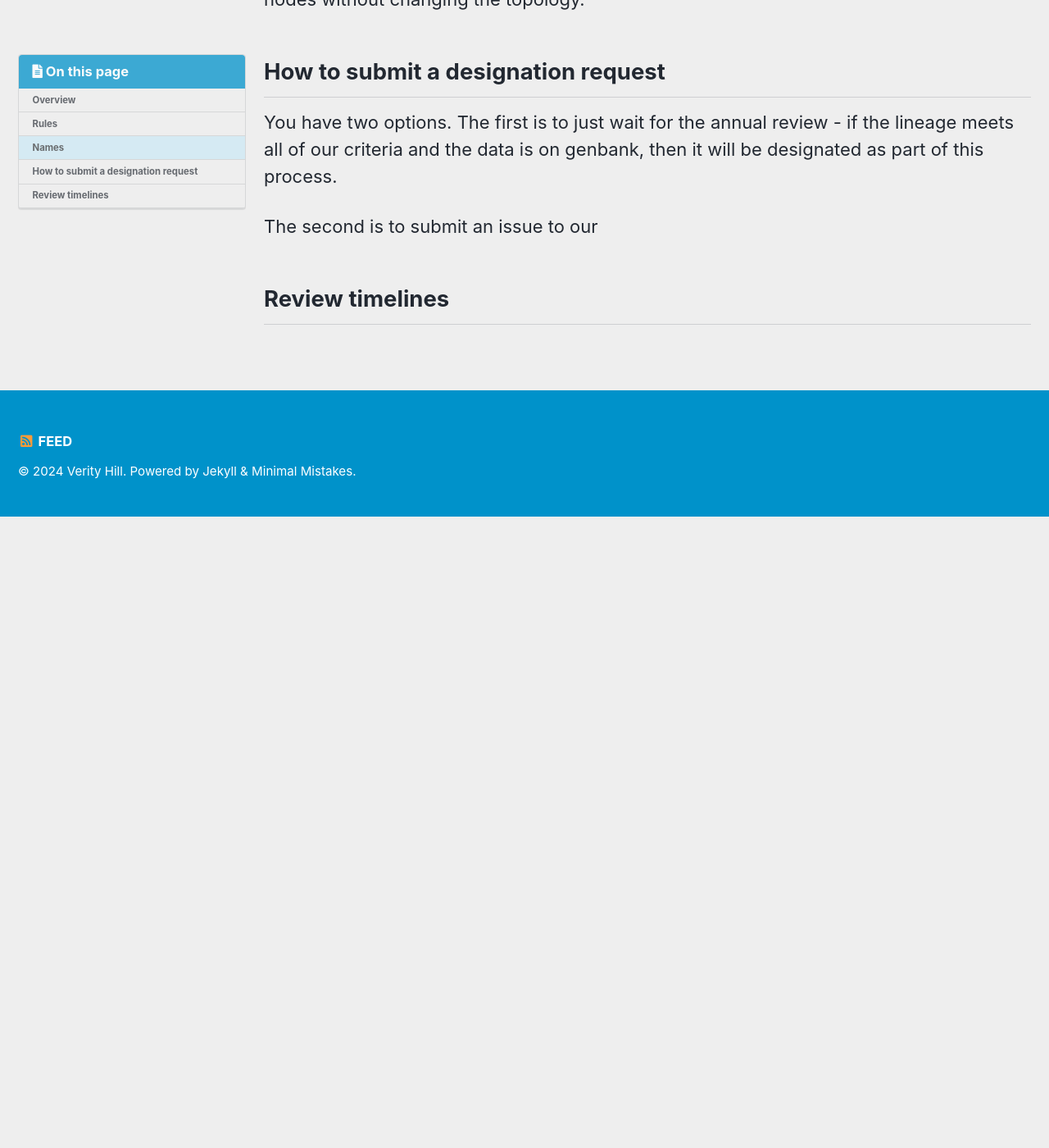
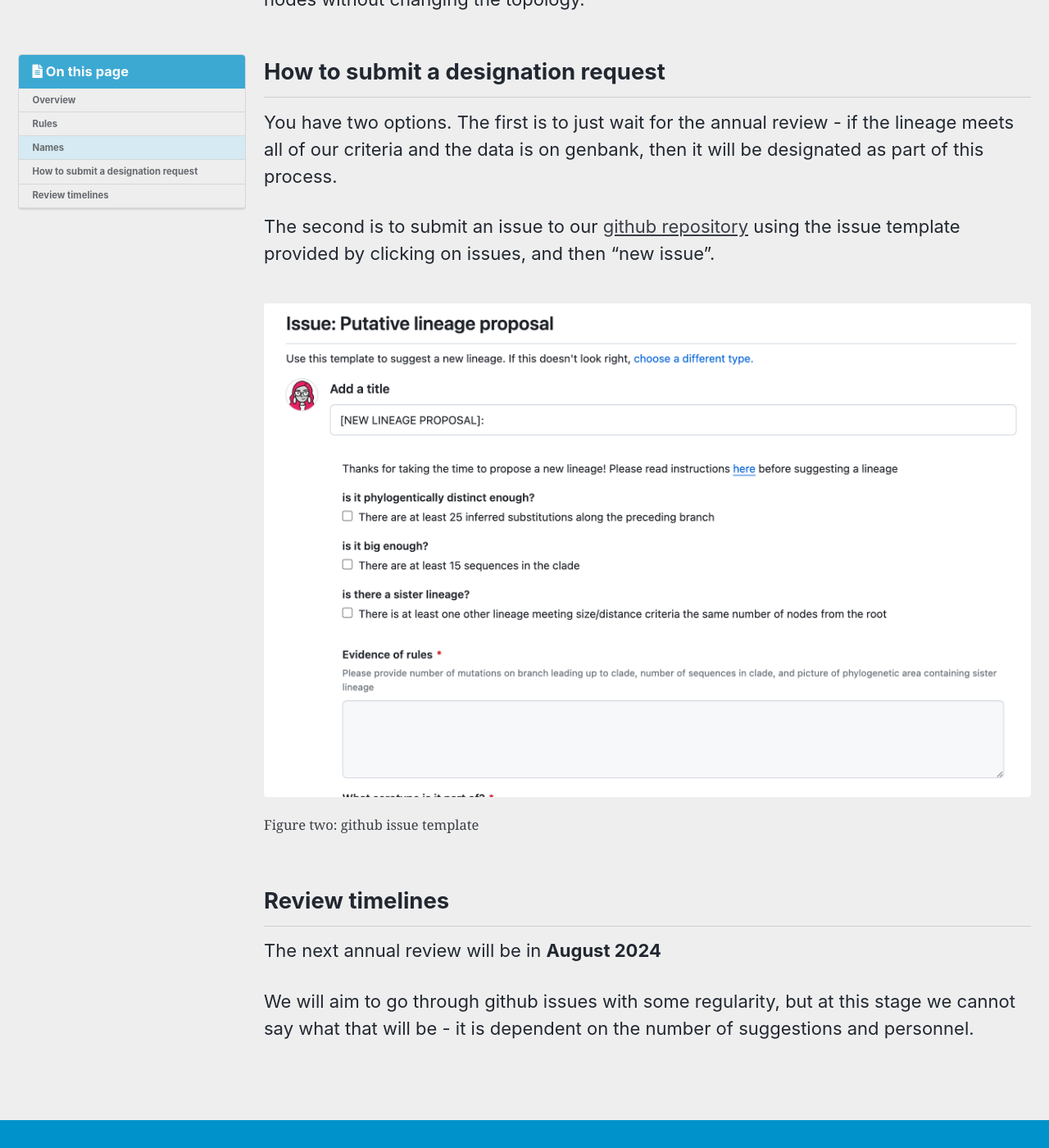
Before and after one commit to DENV-lineages/denv-lineages.github.io, a Jekyll site: the page built from _pages/rules.md, in a window 1280 px wide and 1400 px high, scrolled down 4121 px. Shown: the whole window at 82% size. Built offline with Jekyll 4.4.1, drawn with Linux system fonts in a browser that asks for light colours; cached includes are drawn as plain includes; before the commit the page ends 4751 px from its top, so only the background shows below that.

Commit message:
finish rules text

```diff
--- a/_pages/rules.md
+++ b/_pages/rules.md
@@ -15,6 +15,10 @@ figure1:
   - image_path: "/assets/images/designation_rules.svg"
     alt: "figure one"
     title: "Figure one"
+figure2:
+  - image_path: "/assets/images/issue_template.png"
+    alt: "figure two"
+    title: "Figure two"
 ---
 
 This page contains instructions on **designating new lineages**. In other words, these are the rules for suggesting a new sub-genotypic grouping. If you are looking for where to assign an existing lineage to new sequences, please use one of our partner assignment tools, found on the [resources page](/_pages/resources/).
@@ -66,6 +70,13 @@ Within a parent lineage, the numbers and letters are somewhat arbitrary - i.e. 2
 
 You have two options. The first is to just wait for the annual review - if the lineage meets all of our criteria and the data is on genbank, then it will be designated as part of this process.
 
-The second is to submit an issue to our
+The second is to submit an issue to our [github repository](https://github.com/DENV-lineages/denv-lineage-designation) using the issue template provided by clicking on issues, and then "new issue".
+
+{% include gallery id="figure2" caption="Figure two: github issue template" %}
+
 
 ## Review timelines
+
+The next annual review will be in **August 2024**
+
+We will aim to go through github issues with some regularity, but at this stage we cannot say what that will be - it is dependent on the number of suggestions and personnel.
```
Also changed, not shown: assets/images/issue_template.png (added).
